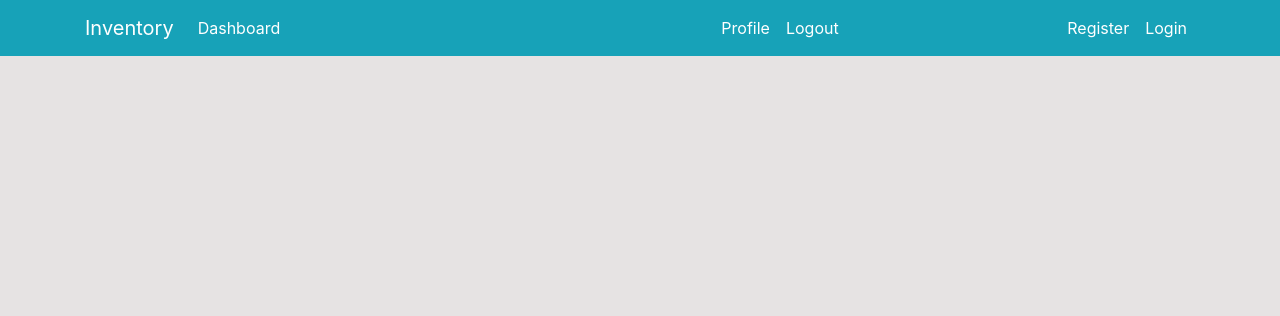
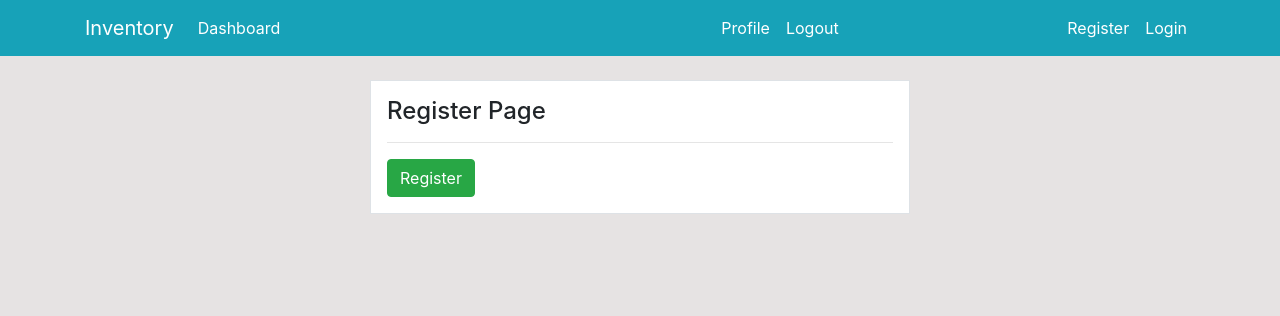
Before and after one commit to Tururocks101/Inventory, a Django app: page /register/ in a window 1280 px wide. Shown: the top 316 px of the page. Run offline with Django 4.2, Linux system fonts and the light colour scheme.

Commit message:
create registration form

```diff
--- a/templates/user/register.html
+++ b/templates/user/register.html
@@ -1 +1,16 @@
 {% extends 'partials/base.html' %}
+{% block title %}Registration Page{% endblock %}
+
+{% block content %}
+<div class="row my-4">
+    <div class="col-md-6 offset-md-3">
+        <div class="border p-3 bg-white">
+            <h4>Register Page</h4>
+            <hr>
+            <form method="POST">
+                <input class="btn btn-success" type="submit" value="Register">
+            </form>
+        </div>
+    </div>
+</div>
+{% endblock %}
--- a/user/views.py
+++ b/user/views.py
@@ -1,5 +1,8 @@
 from django.shortcuts import render
+from django.contrib.auth.forms import UserCreationForm
 
 # Create your views here.
+
 def register(request):
-    return render(request, 'user/register.html')
+    form = UserCreationForm()
+    return render(request, 'user/register.html', {'form': form})
```
